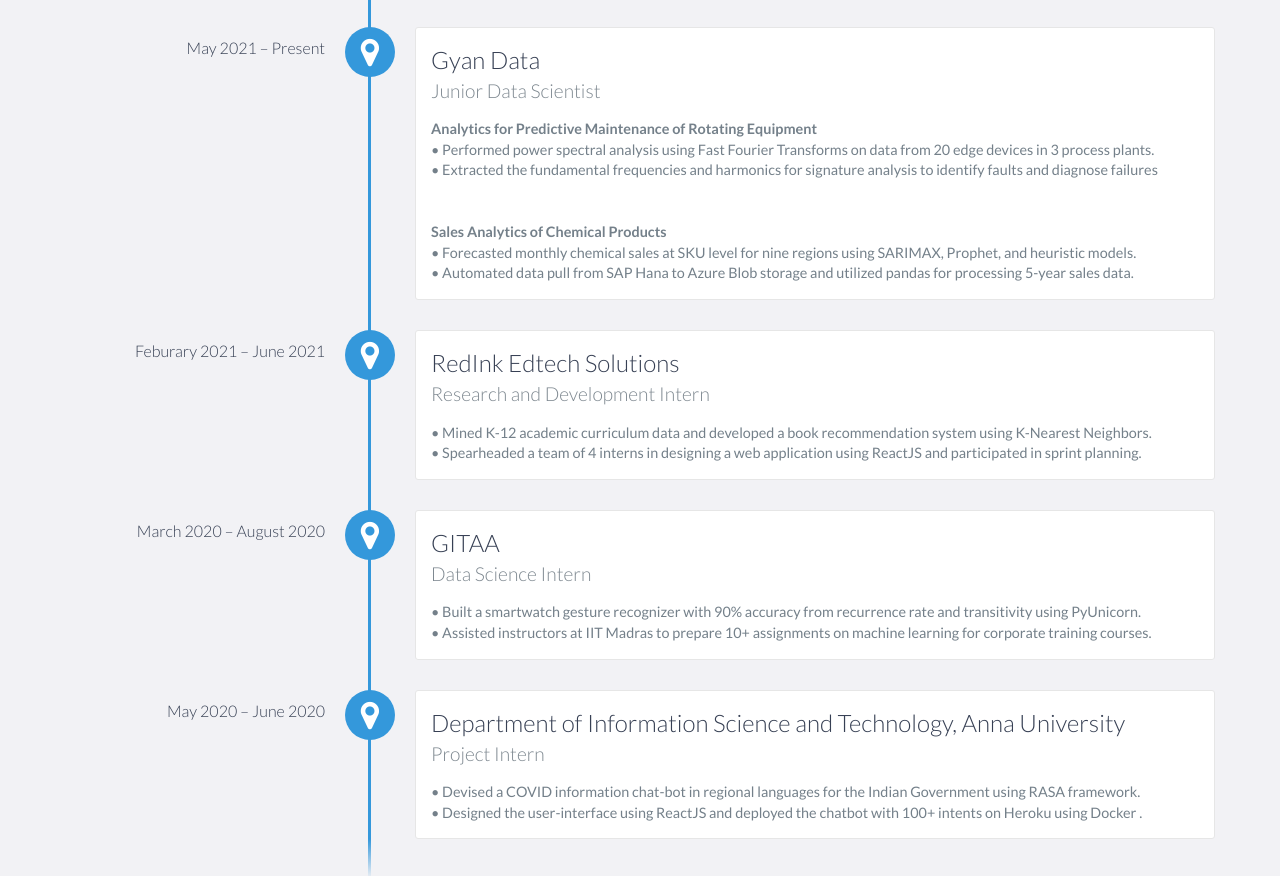
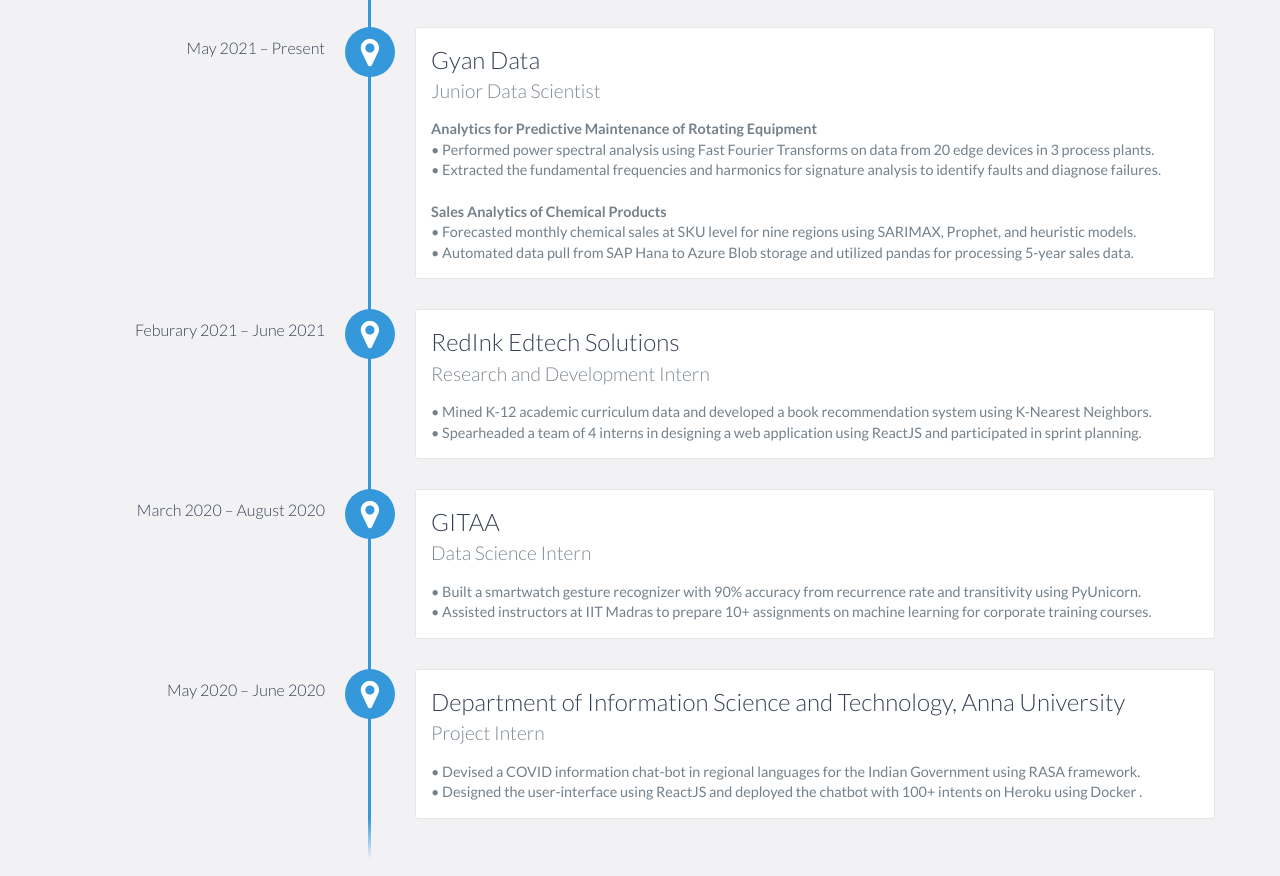
Before and after one commit to neelesh-k/neelesh-k.github.io, a website: page index.html in a window 1280 px wide. Shown: the part 1628-2504 px from the top of the page. Drawn offline with nearby package versions, Linux system fonts and the light colour scheme.

Commit message:
Update index.html

```diff
--- a/index.html
+++ b/index.html
@@ -114,7 +114,7 @@
                     <b>Analytics for Predictive Maintenance of Rotating Equipment</b>
                     <br> • Performed power spectral analysis using Fast Fourier Transforms on data from 20 edge devices in 3 process plants. <br>
                     <!--                • Extracted features from time series data using SQL queries and computed seasonality using Facebook’s Prophet. <br>-->
-                    • Extracted the fundamental frequencies and harmonics for signature analysis to identify faults and diagnose failures <br>
+                    • Extracted the fundamental frequencies and harmonics for signature analysis to identify faults and diagnose failures.
                     <!--                • Involved with R data models for revenue growth management that provide more insights into pricing and elasticities.-->
                     <br><br>
 
```
